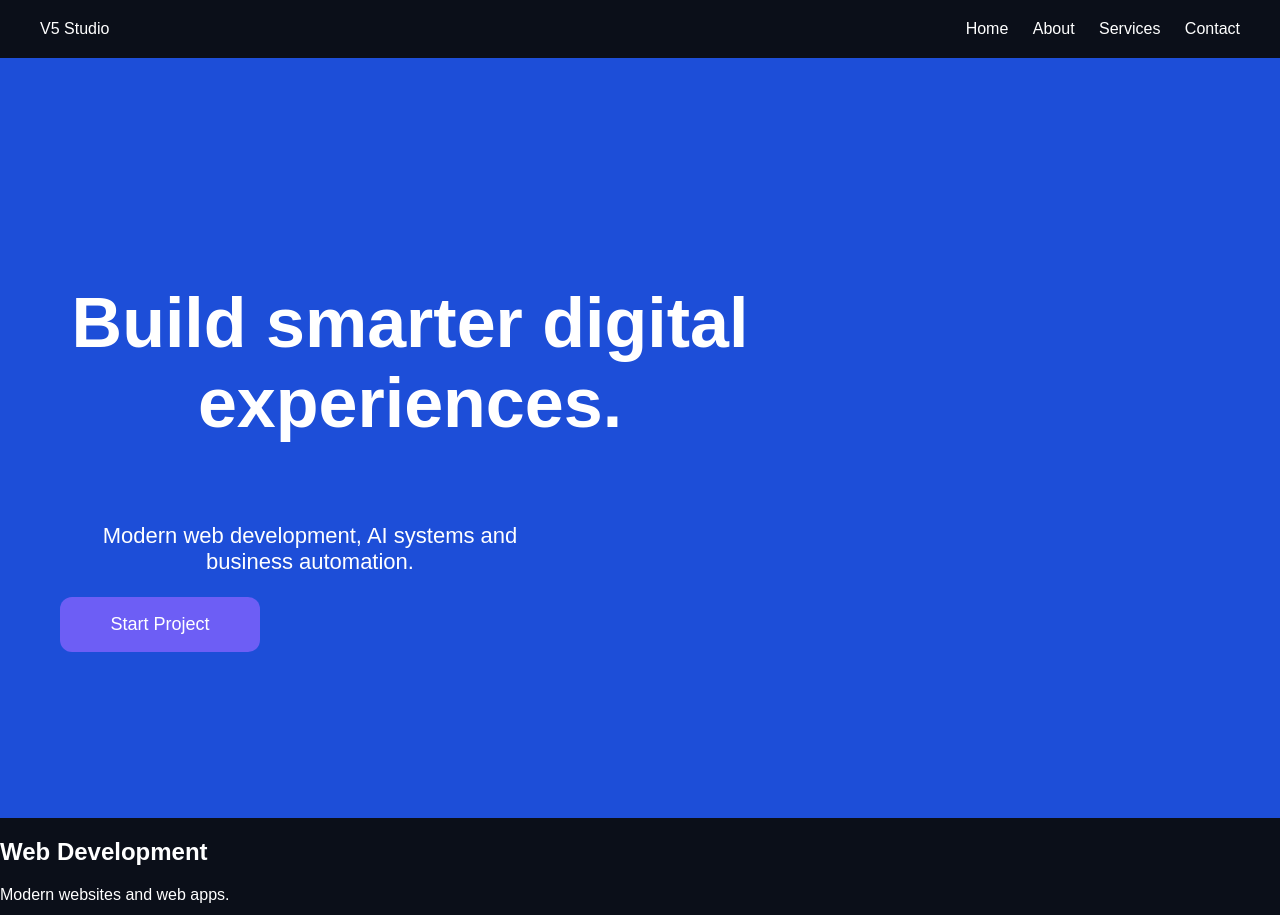
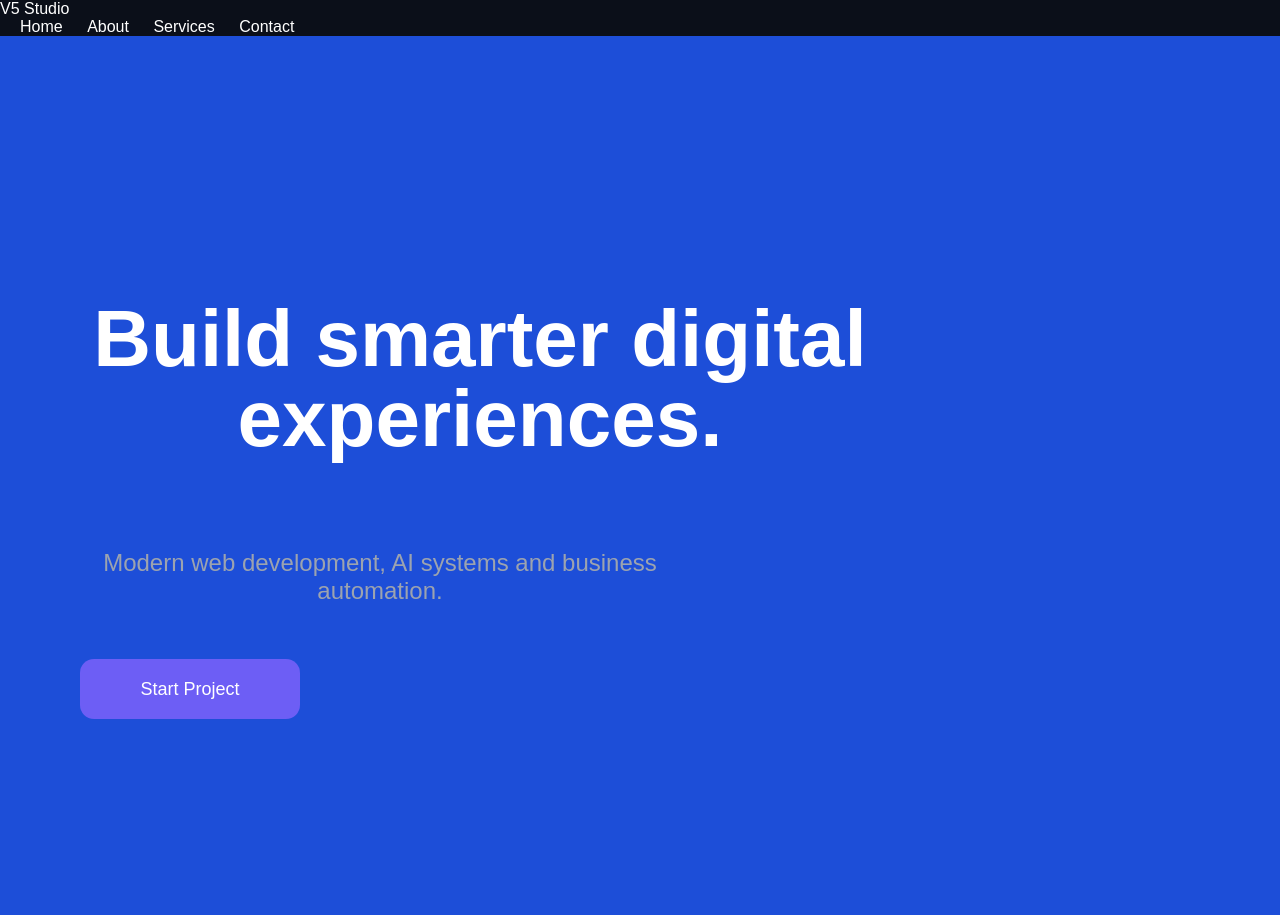
Before and after one commit to AdelaRu/v5-web, a website: page frontend/index.html in a window 1280 px wide. Shown: the top 915 px of the page. Drawn offline with Linux system fonts and the light colour scheme; files that its build step writes are made by us from their sources; files whose address does not match are found by name.

Commit message:
improve design

```diff
--- a/frontend/style.css
+++ b/frontend/style.css
@@ -38,7 +38,8 @@ button {
   background: #0b0f19;
   color: white;
   font-family: Arial;
-}
+}background:
+radial-gradient(circle at top left, #1e1b4b, #0b0f19 40%);
 
 .navbar {
   display: flex;
@@ -78,4 +79,49 @@ button {
   background: #6d5ef5;
   color: white;
   font-size: 18px;
+}.hero {
+  height: 90vh;
+  display: flex;
+  flex-direction: column;
+  justify-content: center;
+  padding: 80px;
 }
+
+.hero h1 {
+  font-size: 80px;
+  max-width: 800px;
+  line-height: 1;
+}
+
+.hero p {
+  font-size: 24px;
+  max-width: 600px;
+  color: #9ca3af;
+}button {
+  margin-top: 30px;
+  width: 220px;
+  height: 60px;
+  border: none;
+  border-radius: 14px;
+  background: #6d5ef5;
+  color: white;
+  font-size: 18px;
+  cursor: pointer;
+  transition: 0.3s;
+}
+
+button:hover {
+  transform: scale(1.05);
+}.card {
+  background: #111827;
+  padding: 40px;
+  border-radius: 20px;
+  flex: 1;
+  transition: 0.3s;
+  border: 1px solid #1f2937;
+}
+
+.card:hover {
+  transform: translateY(-10px);
+  border-color: #6d5ef5;
+}
--- a/server.js
+++ b/server.js
@@ -18,4 +18,6 @@ const PORT = process.env.PORT || 3000;
 
 app.listen(PORT, "0.0.0.0", () => {
   console.log(`Server running on port ${PORT}`);
+});app.get("/about", (req, res) => {
+  res.sendFile(path.join(frontendPath, "about.html"));
 });
```
Also changed, not shown: frontend/about.html (+2 -0 lines).
